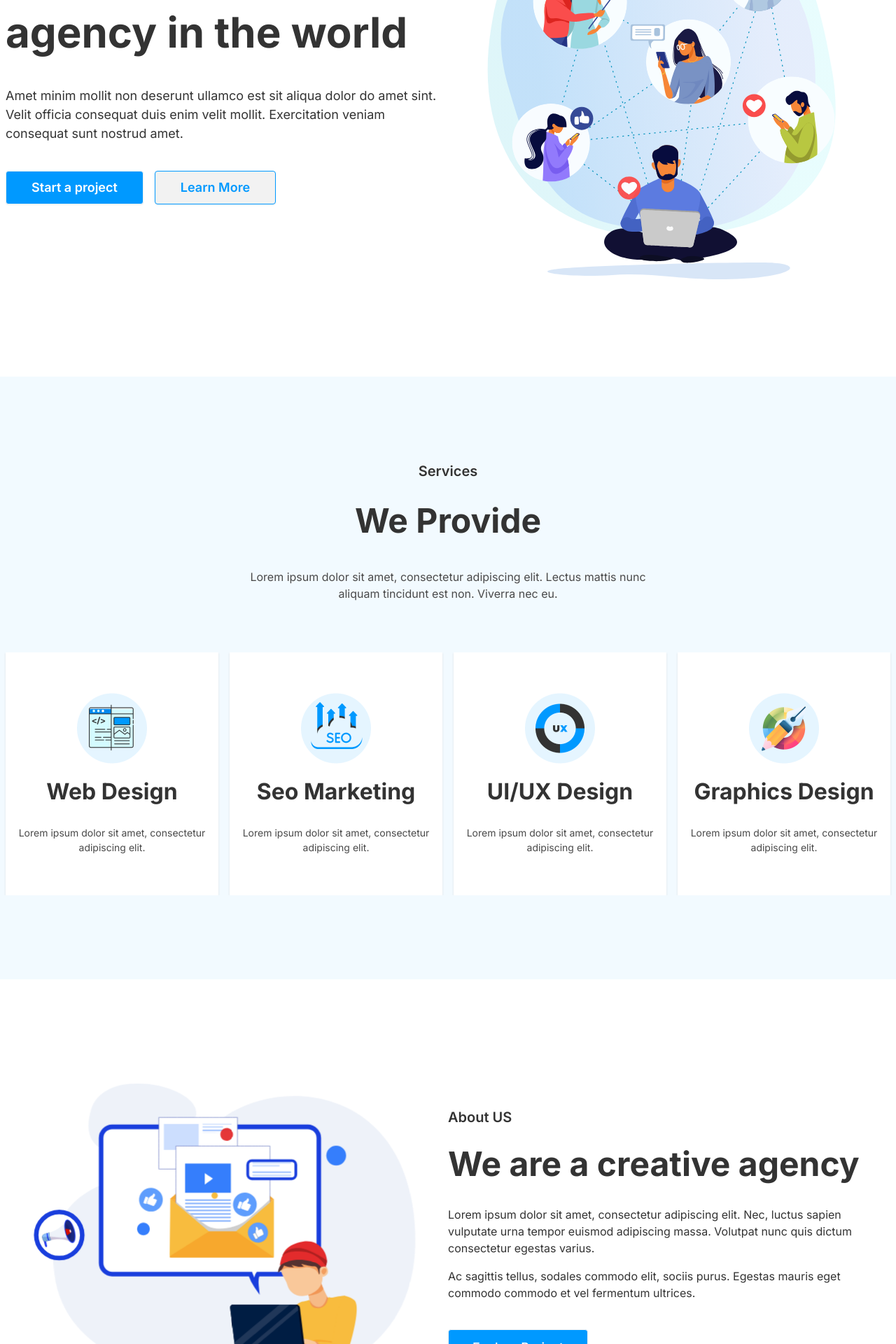
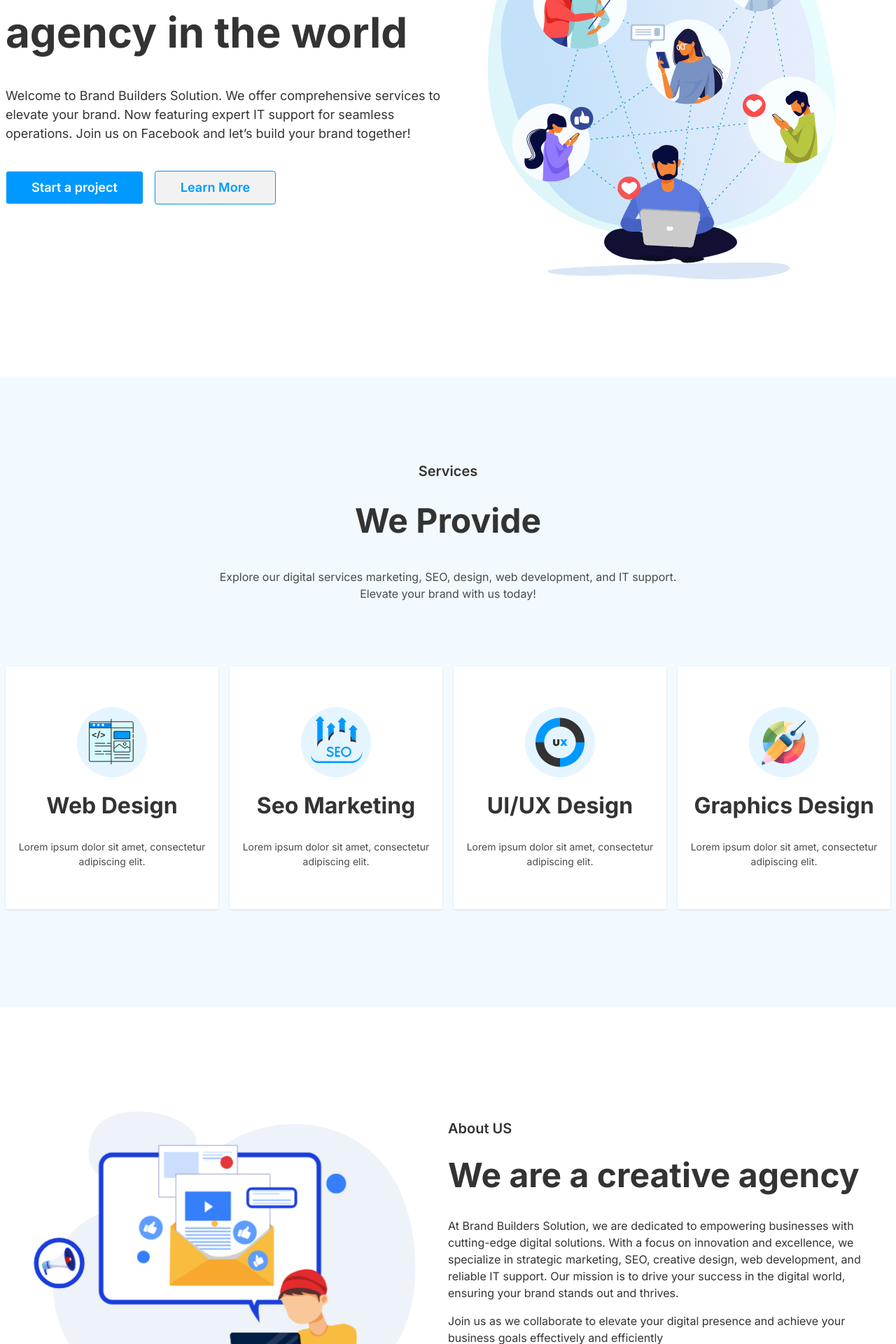
Before and after one commit to ProdipKumarShil/brand-builders-client, a React (Vite) app in the folder client/: page / in a window 1280 px wide. Shown: the part 340-2260 px from the top of the page at 70% size. Built offline with nearby package versions, Linux system fonts and the light colour scheme.

Commit message:
update text content and added loading in the dashboard

```diff
--- a/client/src/components/AboutUs/AboutUs.jsx
+++ b/client/src/components/AboutUs/AboutUs.jsx
@@ -47,8 +47,8 @@ const AboutUs = () => {
         className="">
         <motion.p variants={childVarient} className='text-[20px] font-semibold text-[#333333] mb-4'>About US</motion.p>
         <motion.p variants={childVarient} className='text-[48px] font-bold text-[#333333] mb-6'>We are a creative agency</motion.p>
-        <motion.p variants={childVarient} className='text-secondary mb-4'>Lorem ipsum dolor sit amet, consectetur adipiscing elit. Nec, luctus sapien vulputate urna tempor euismod adipiscing massa. Volutpat nunc quis dictum consectetur egestas varius. </motion.p>
-        <motion.p variants={childVarient} className='text-secondary mb-10'>Ac sagittis tellus, sodales commodo elit, sociis purus. Egestas mauris eget commodo commodo et vel fermentum ultrices.</motion.p>
+        <motion.p variants={childVarient} className='text-secondary mb-4'>At Brand Builders Solution, we are dedicated to empowering businesses with cutting-edge digital solutions. With a focus on innovation and excellence, we specialize in strategic marketing, SEO, creative design, web development, and reliable IT support. Our mission is to drive your success in the digital world, ensuring your brand stands out and thrives. </motion.p>
+        <motion.p variants={childVarient} className='text-secondary mb-10'>Join us as we collaborate to elevate your digital presence and achieve your business goals effectively and efficiently</motion.p>
         <motion.div variants={childVarient} className='w-[200px] h-[54px]' ><Link to="/portfolio" className='w-[200px] btn h-[54px] block text-center pt-4 rounded bg-primary text-white text-[18px] font-medium'>Explore Project</Link> </motion.div>
       </motion.div>
     </div>
--- a/client/src/components/Banner/Banner.jsx
+++ b/client/src/components/Banner/Banner.jsx
@@ -6,13 +6,13 @@ import { Link } from 'react-router-dom'
 const Banner = () => {
 
   const parentVarient = {
-    initial: { },
+    initial: {},
     animate: {
       transition: {
         staggerChildren: 0.3,
         duration: 1,
       }
-     }
+    }
   }
 
   const childVarient = {
@@ -29,21 +29,23 @@ const Banner = () => {
   return (
     <div className="screen-lg grid grid-cols-1 md:grid-cols-2 items-center mb-[120px]">
       <motion.div
-        viewport={{once: true, amount: 0.2}}
+        viewport={{ once: true, amount: 0.2 }}
         variants={parentVarient}
         initial="initial"
         whileInView="animate"
         className="">
         <motion.p variants={childVarient} className="font-bold text-secondary text-[60px] mb-8">We are the best agency in the world</motion.p>
-        <motion.p variants={childVarient} className="text-[18px] text-secondary mb-10">Amet minim mollit non deserunt ullamco est sit aliqua dolor do amet sint. Velit officia consequat duis enim velit mollit. Exercitation veniam consequat sunt nostrud amet.</motion.p>
+        <motion.p variants={childVarient} className="text-[18px] text-secondary mb-10">
+          Welcome to Brand Builders Solution. We offer comprehensive services to elevate your brand. Now featuring expert IT support for seamless operations. Join us on Facebook and let’s build your brand together!
+        </motion.p>
         <motion.div variants={childVarient} className="flex gap-4">
           <Link to="/services" className=" btn hover:text-primary bg-primary py-3 px-9 text-white rounded text-[18px] ">Start a project</Link>
           <Link to="/about-us" className=" btn border border-primary py-3 px-9 text-primary rounded text-[18px] ">Learn More</Link>
         </motion.div>
       </motion.div>
       <motion.div
-        initial={{opacity: 0, x: 100}}
-        viewport={{once: true, amount: 0.2}}
+        initial={{ opacity: 0, x: 100 }}
+        viewport={{ once: true, amount: 0.2 }}
         whileInView={{
           opacity: 1,
           x: 0,
@@ -51,7 +53,7 @@ const Banner = () => {
             duration: 1
           }
         }}
-       className="-z-30">
+        className="-z-30">
         <Lottie animationData={man} />
       </motion.div>
     </div>
--- a/client/src/components/Footer/Footer.jsx
+++ b/client/src/components/Footer/Footer.jsx
@@ -13,7 +13,7 @@ const Footer = () => {
       <footer className="grid grid-cols-1 md:grid-cols-3 lg:grid-cols-4 screen-lg gap-16">
         <div>
           <Link to="/"><img className='w-24 mb-8' src={logo} alt="" /></Link>
-          <p className="text-[18px] text-[#494949] mb-8">Lorem ipsum dolor sit amet, consectetur adipiscing elit. Molestie nulla massa fringilla. </p>
+          <p className="text-[18px] text-[#494949] mb-8">Your partner in digital success. Explore our comprehensive services and transform your business today</p>
           <div className="flex gap-4">
             <img className='h-8 w-8' src={fb} alt="" />
             <img className='h-8 w-8' src={insta} alt="" />
--- a/client/src/components/LetsTalk/LetsTalk.jsx
+++ b/client/src/components/LetsTalk/LetsTalk.jsx
@@ -5,7 +5,7 @@ const LetsTalk = () => {
     <div className="max-w-screen-xl mx-auto  bg-secondary px-24 py-28 text-center md:text-start md:flex justify-between items-center space-y-8">
       <div className="">
         <p className="text-white font-bold text-[32px] mb-6">Do you have a project in mind?</p>
-        <p className="text-white text-[18px]">Lorem ipsum dolor sit amet consectetur adipiscing elit <br /> amet diam in est pharetra porttitor libero.</p>
+        <p className="text-white text-[18px]">Reach out to us for a personalized consultation <br /> tailored to your business needs</p>
       </div>
       <Link to="/services" className="btn w-[200px] h-[54px] rounded bg-primary text-white text-[18px] font-medium text-center py-4 ">Let&apos;s Talk</Link>
     </div>
--- a/client/src/components/MeetOurTeam/MeetOurTeam.jsx
+++ b/client/src/components/MeetOurTeam/MeetOurTeam.jsx
@@ -25,7 +25,7 @@ const MeetOurTeam = () => {
         <div className="text-center mb-20">
           <p className="text-secondary font-semibold mb-4">Meet Our Team</p>
           <p className="text-[48px] font-bold mb-8">Our Expert Members </p>
-          <p className="text-[#494949]">Lorem ipsum dolor sit amet, consectetur adipiscing elit. <br /> Diam vivamus pretium maecenas amet.</p>
+          <p className="text-[#494949]">Meet the dedicated experts at Brand Builders Solution, <br /> committed to delivering tailored digital solutions for your success</p>
         </div>
 
         {/* img cards */}
--- a/client/src/components/Services/Services.jsx
+++ b/client/src/components/Services/Services.jsx
@@ -8,7 +8,7 @@ const parent = {
   initial: {},
   animate: {
     transition: {
-      staggerChildren: 0.6,
+      staggerChildren: 0.3,
       type: 'spring',
       dumping: 1000,
       delayChildren: 0.5
@@ -36,7 +36,7 @@ const Services = () => {
         <div className="text-center">
           <p className="font-semibold text-secondary text-[20px] mb-[20px]">Services</p>
           <p className="font-bold text-[48px] text-secondary mb-8">We Provide</p>
-          <p className="text-[16px] text-[#494949]">Lorem ipsum dolor sit amet, consectetur adipiscing elit. Lectus mattis nunc <br /> aliquam tincidunt est non. Viverra nec eu.</p>
+          <p className="text-[16px] text-[#494949]">Explore our digital services marketing, SEO, design, web development, and IT support. <br /> Elevate your brand with us today!</p>
         </div>
       </div>
 
@@ -46,7 +46,7 @@ const Services = () => {
         initial="initial"
         viewport={{ once: true, amount: 0.2 }}
         whileInView="animate"
-        className="screen-lg grid grid-cols-1 md:grid-cols-4 gap-4 overflow-y-hidden">
+        className="screen-lg grid grid-cols-1 md:grid-cols-4 gap-4 overflow-y-hidden p-5">
         <ServiceCard childVarient={child} img={web} heading="Web Design" text="Lorem ipsum dolor sit amet, consectetur adipiscing elit." />
         <ServiceCard childVarient={child} img={seo} heading="Seo Marketing" text="Lorem ipsum dolor sit amet, consectetur adipiscing elit." />
         <ServiceCard childVarient={child} img={ux} heading="UI/UX Design" text="Lorem ipsum dolor sit amet, consectetur adipiscing elit." />
--- a/client/src/components/Testimonial/Testimonial.jsx
+++ b/client/src/components/Testimonial/Testimonial.jsx
@@ -32,7 +32,7 @@ const Testimonial = () => {
   return (
     <div className="screen-lg py-[120px]">
       <p className="font-bold text-[48px] text-black mb-6">Customer testimonials</p>
-      <p className="text-[#494949] mb-12">Lorem ipsum dolor sit amet, consectetur adipiscing elit.</p>
+      <p className="text-[#494949] mb-12">Discover what our clients say about their experience with Brand Builders Solution.</p>
 
       {/* Review cards */}
       <motion.div
@@ -40,7 +40,7 @@ const Testimonial = () => {
         viewport={{once: true, amount: 0.4}}
         initial='initial'
         whileInView='animate'
-        className="grid grid-cols-1 md:grid-cols-3 gap-4 overflow-y-hidden">
+        className="grid grid-cols-1 md:grid-cols-3 gap-4 overflow-y-hidden overflow-x-hidden p-5">
         <ReviewCard childVarient={childVarient} />
         <ReviewCard childVarient={childVarient} />
         <ReviewCard childVarient={childVarient} />
--- a/client/src/pages/AboutUs/AboutUs.jsx
+++ b/client/src/pages/AboutUs/AboutUs.jsx
@@ -49,8 +49,8 @@ const AboutUs = () => {
           className="">
           <motion.p variants={childVariant} className='text-[20px] font-semibold text-[#333333] mb-4'>About US</motion.p>
           <motion.p variants={childVariant} className='text-[48px] font-bold text-[#333333] mb-6'>We are a creative agency</motion.p>
-          <motion.p variants={childVariant} className='text-secondary mb-4'>Lorem ipsum dolor sit amet, consectetur adipiscing elit. Nec, luctus sapien vulputate urna tempor euismod adipiscing massa. Volutpat nunc quis dictum consectetur egestas varius. </motion.p>
-          <motion.p variants={childVariant} className='text-secondary mb-10'>Ac sagittis tellus, sodales commodo elit, sociis purus. Egestas mauris eget commodo commodo et vel fermentum ultrices.</motion.p>
+          <motion.p variants={childVariant} className='text-secondary mb-4'>At Brand Builders Solution, we are dedicated to empowering businesses with cutting-edge digital solutions. With a focus on innovation and excellence, we specialize in strategic marketing, SEO, creative design, web development, and reliable IT support. Our mission is to drive your success in the digital world, ensuring your brand stands out and thrives.</motion.p>
+          <motion.p variants={childVariant} className='text-secondary mb-10'>Join us as we collaborate to elevate your digital presence and achieve your business goals effectively and efficiently</motion.p>
           <motion.button variants={childVariant} className="btn w-[200px] h-[54px] rounded bg-primary text-white text-[18px] font-medium">More About Us</motion.button>
         </motion.div>
       </div>
--- a/client/src/pages/Dashboard/Dashboard.jsx
+++ b/client/src/pages/Dashboard/Dashboard.jsx
@@ -8,6 +8,11 @@ import deleteImg from '../../assets/icons/delete.svg'
 const Dashboard = () => {
   const { data, isLoading, isError } = useGetServicesQuery()
   const completedServices = data?.services?.filter(completeService => completeService?.status === 'success')
+  if (isLoading) {
+    return (
+      <div className="flex py-5 justify-center col-span-10 p-0"><span className="loading loading-spinner loading-lg"></span></div>
+    )
+  }
   return (
     <div>
       <div className="flex gap-2 items-center pb-5 ">
--- a/client/src/pages/Portfolio/Portfolio.jsx
+++ b/client/src/pages/Portfolio/Portfolio.jsx
@@ -7,14 +7,14 @@ const Portfolio = () => {
     <div>
       <div className="bg-primary py-[120px] text-center pb-20">
         <p className="font-bold text-white text-[60px] mb-5">Our Portfolio</p>
-        <p className="text-[18px] text-white">Amet minim mollit non deserunt ullamco est sit aliqua dolor do amet sint. <br /> Velit officia consequat duis enim velit mollit. Exercitation veniam </p>
+        <p className="text-[18px] text-white">Explore our showcase of successful projects at Brand Builders Solution <br /> demonstrating our expertise in digital marketing, web development, design, and more</p>
       </div>
       <div className="bg-primary bg-opacity-5">
         <div className="screen-lg pb-[120px] ">
           <div className="py-20 text-center">
             <p className="text-[20px] font-semibold mb-4">Portfolio</p>
             <p className="text-[48px] font-bold text-black mb-6">Our recent works</p>
-            <p className="text-[#494949]">Lorem ipsum dolor sit amet, consectetur adipiscing elit. Tincidunt mi blandit et ac elit eros, viverra. <br /> Elementum pellentesque sed scelerisque pellentesque auctor accumsan, <br /> velit posuere eget. </p>
+            <p className="text-[#494949]">Discover our latest projects at Brand Builders Solution, showcasing innovative digital strategies and <br /> successful client collaborations in marketing, design, web development, and more</p>
           </div>
           {/* portfolio card */}
           <div className="grid grid-cols-1 md:grid-cols-3 gap-4 mb-[32px]">
```
Also changed, not shown: client/src/pages/DServicesPage/DServicePage.jsx (+4 -4 lines).
